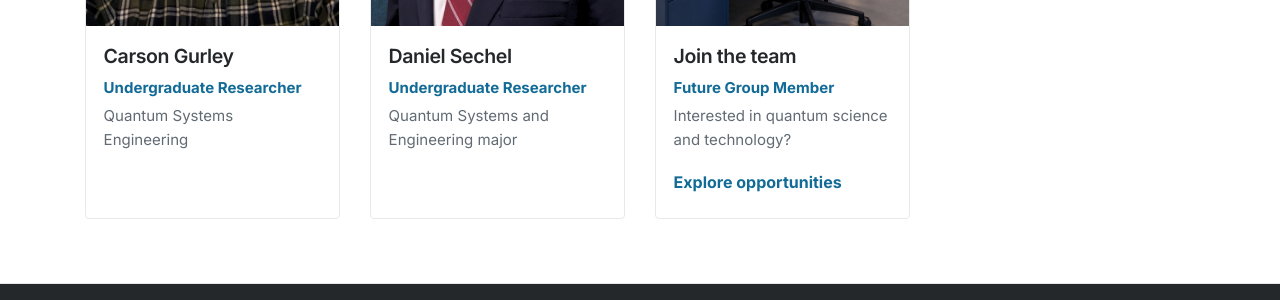
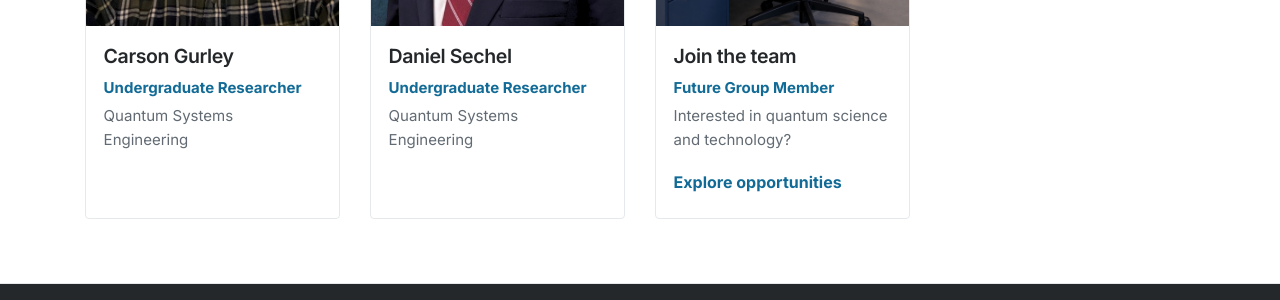
Before and after one commit to zihuaiz/zihuaiz.github.io, a Jekyll site: the page built from people.html, in a window 1280 px wide and 900 px high, scrolled down 656 px. Shown: the part 526-826 px from the top of the window. Built offline with Jekyll 4.4.1, drawn with Linux system fonts in a browser that asks for light colours; nearby versions of some CDN libraries; a style sheet for code colours, icons or effects is not loaded.

Commit message:
Correct Daniel Sechel major

```diff
--- a/people.html
+++ b/people.html
@@ -88,7 +88,7 @@ container_class: container-xl
           <div class="team-member-content">
             <h2>Daniel Sechel</h2>
             <div class="people-role">Undergraduate Researcher</div>
-            <div class="people-affiliation">Quantum Systems and Engineering major</div>
+            <div class="people-affiliation">Quantum Systems Engineering</div>
           </div>
         </article>
       </div>
```
